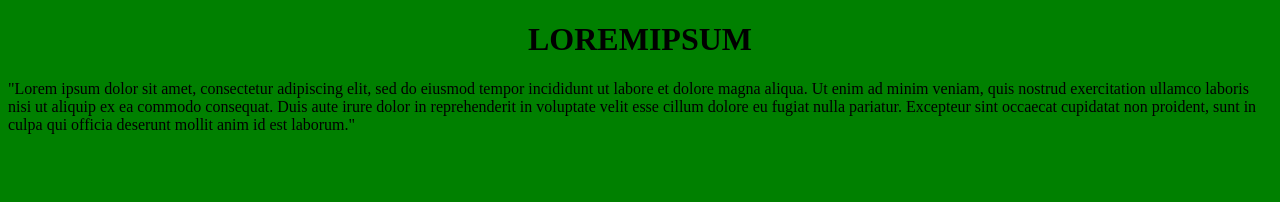
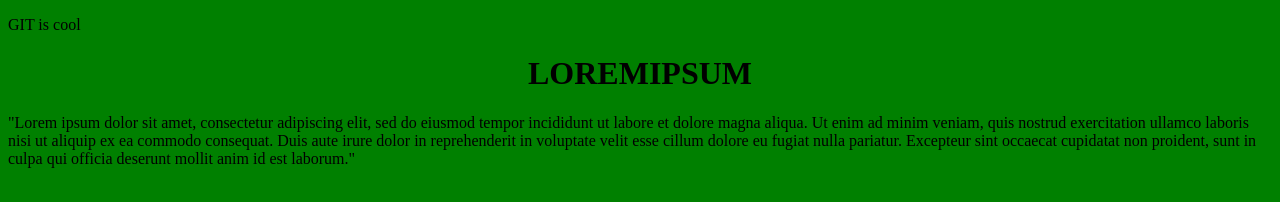
Before and after one commit to denislebed/ez-gitsecond-hub.dev, a plain HTML site: page index.html in a window 1280 px wide. Drawn offline with Linux system fonts and the light colour scheme.

Commit message:
git is cool

```diff
--- a/index.html
+++ b/index.html
@@ -5,6 +5,7 @@ content="text/html; charset=windows-1251">
 <title>GitHub</title>
 </head>
 <body bgcolor="green">
+    <p>GIT is cool</p>
 <H1 align="center">LOREMIPSUM</H1>
 <p>"Lorem ipsum dolor sit amet, consectetur adipiscing elit, sed do eiusmod tempor incididunt ut labore et dolore magna aliqua. Ut enim ad minim veniam, quis nostrud exercitation ullamco laboris nisi ut aliquip ex ea commodo consequat. Duis aute irure dolor in reprehenderit in voluptate velit esse cillum dolore eu fugiat nulla pariatur. Excepteur sint occaecat cupidatat non proident, sunt in culpa qui officia deserunt mollit anim id est laborum."</p>
 </body>
```
